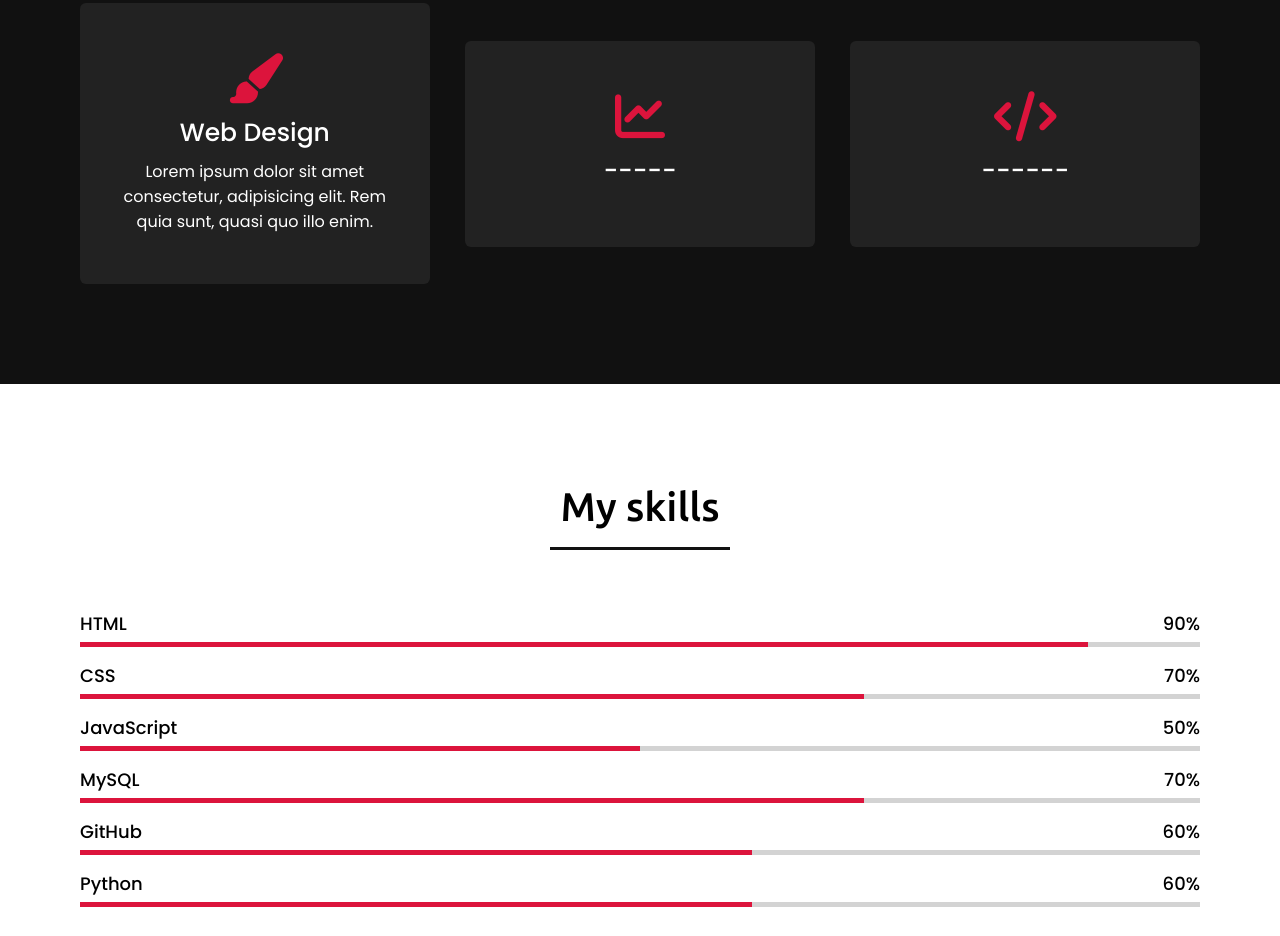
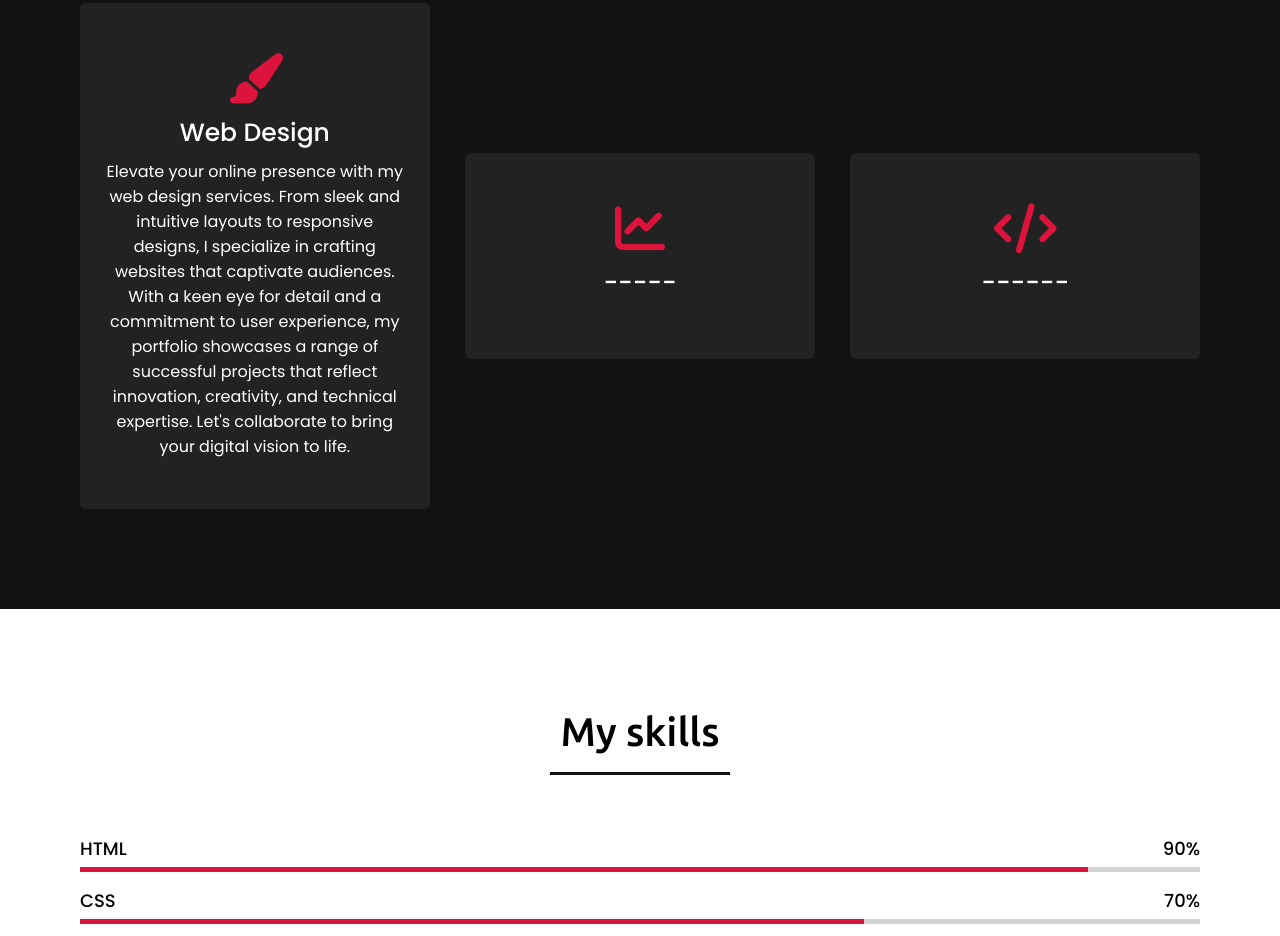
Before and after one commit to krishnas123/portfolio, a plain HTML site: page index.html in a window 1280 px wide. Shown: the part 1756-2692 px from the top of the page. Drawn offline with nearby package versions, Linux system fonts and the light colour scheme.

Commit message:
Update index.html
add description in web designer of service section

```diff
--- a/index.html
+++ b/index.html
@@ -82,7 +82,11 @@
                     <div class="box">
                         <i class="fas fa-paint-brush"></i>
                         <div class="text">Web Design</div>
-                        <p>Lorem ipsum dolor sit amet consectetur, adipisicing elit. Rem quia sunt, quasi quo illo enim.</p>
+                        <p>Elevate your online presence with my web design services.
+                            From sleek and intuitive layouts to responsive designs, I specialize in crafting websites that captivate audiences.
+                            With a keen eye for detail and a commitment to user experience, my portfolio showcases a range of successful projects that reflect innovation, creativity, and technical expertise.
+                            Let's collaborate to bring your digital vision to life.
+                        </p>
                     </div>
                 </div>
                 <div class="card">
```
